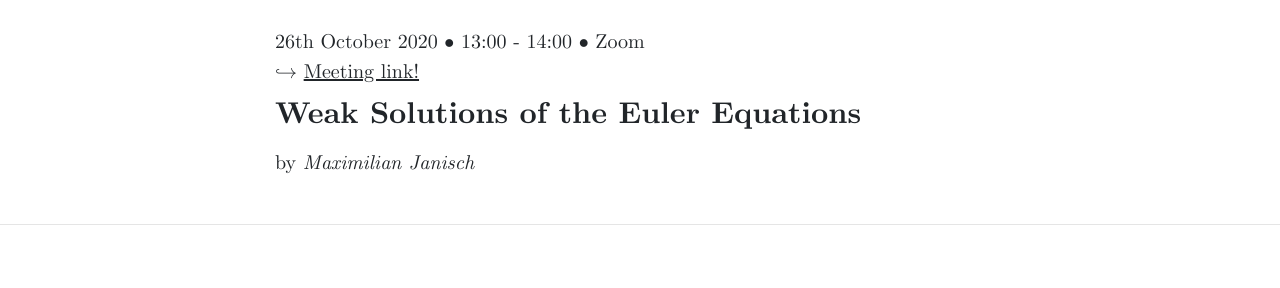
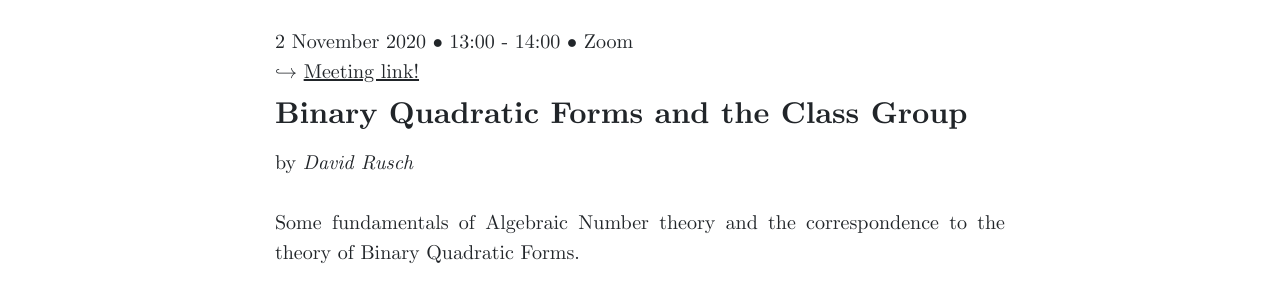
Before and after one commit to zucmap/zucMAP.github.io, a website: page index.html in a window 1280 px wide. Shown: the part 1060-1348 px from the top of the page. Drawn offline with nearby package versions, Linux system fonts and the light colour scheme.

Commit message:
Add files via upload

```diff
--- a/index.html
+++ b/index.html
@@ -105,9 +105,10 @@ MathJax.Hub.Config({
         </p>
         <p>The talks take place <b> Monday starting at 13 on <b>Zoom</b> $\hookrightarrow$ <a href="https://ethz.zoom.us/j/96248294823">here</a>.</b> A presentation should never last more than 45 minutes.</p>
         <h1>Next Colloquium</h1>
-        <p style="font-size:20px;margin-bottom:-25px;"> 26th October 2020 &#x2022 13:00 - 14:00 &#x2022 Zoom <br> $\hookrightarrow$ <a href="https://ethz.zoom.us/j/96248294823">Meeting link!</a></p>
-        <p style="font-size:30px;margin-bottom:-20px;"><b>Weak Solutions of the Euler Equations</b> </p>
-        <p style="font-size:20px"> by <i>Maximilian Janisch</i> </p>
+        <p style="font-size:20px;margin-bottom:-25px;"> 2 November 2020 &#x2022 13:00 - 14:00 &#x2022 Zoom <br> $\hookrightarrow$ <a href="https://ethz.zoom.us/j/96248294823">Meeting link!</a></p>
+        <p style="font-size:30px;margin-bottom:-20px;"><b>Binary Quadratic Forms and the Class Group</b> </p>
+        <p style="font-size:20px"> by <i>David Rusch</i> </p>
+        <p>Some fundamentals of Algebraic Number theory and the correspondence to the theory of Binary Quadratic Forms.</p>
         </div>
     </div>
   </div>
```
Also changed, not shown: colloquia.html (+1 -5 lines), past_colloquia.html (+6 -0 lines).
